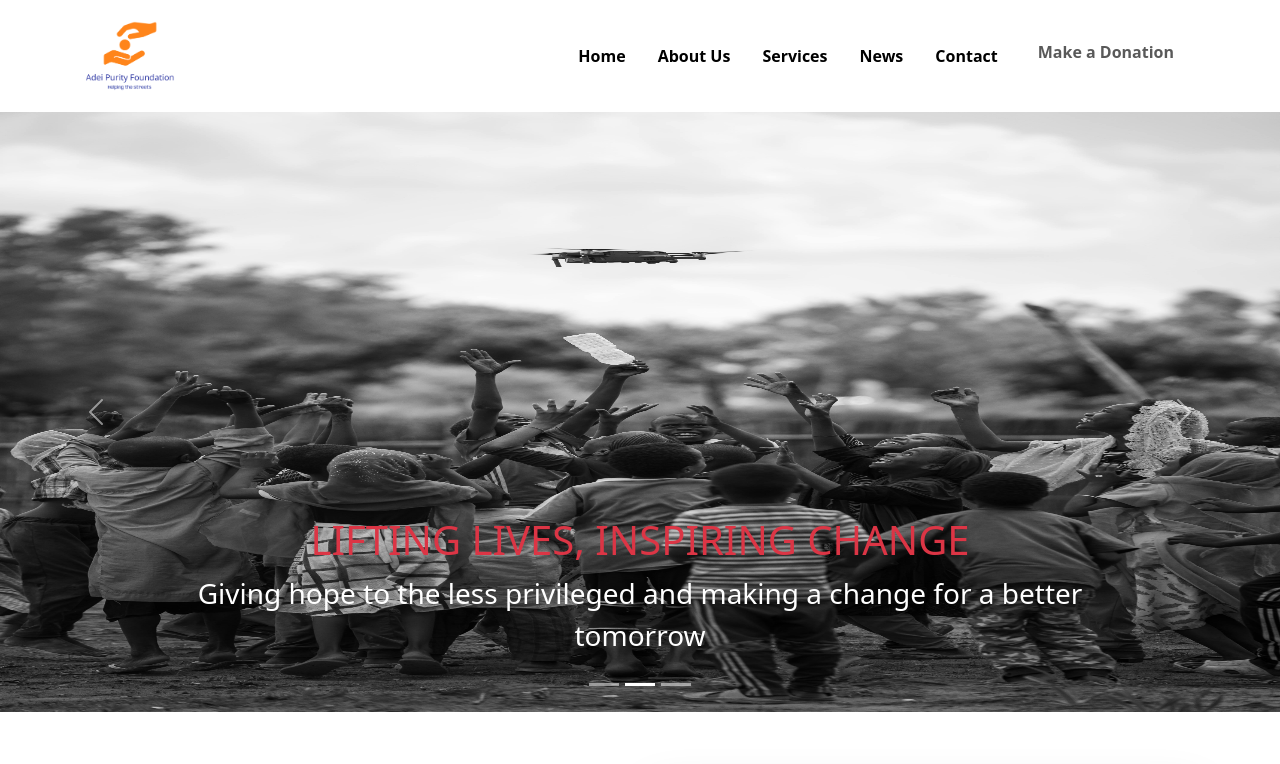
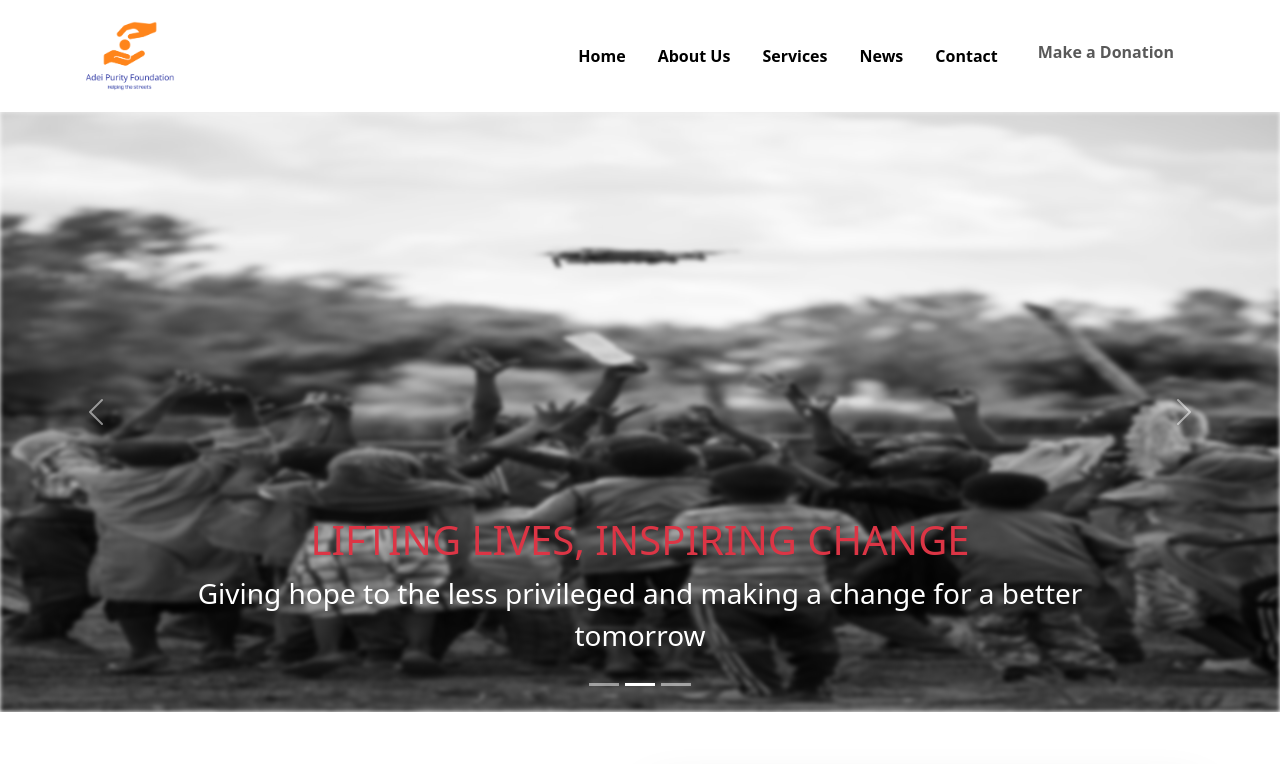
Before and after one commit to Felixowusu20/charitysite, a React (Vite) app: page / in a window 1280 px wide. Shown: the top 764 px of the page. Built offline with nearby package versions, Linux system fonts and the light colour scheme.

Commit message:
blurred the images a bit

```diff
--- a/src/Components/Pages/HomePage/Slider/Slider.jsx
+++ b/src/Components/Pages/HomePage/Slider/Slider.jsx
@@ -4,13 +4,14 @@ import myImage2 from '/src/images/children2.jpg';
 import myImage3 from '/src/images/children3.jpg';
 import 'bootstrap/dist/css/bootstrap.min.css';
 import "bootstrap/dist/js/bootstrap"
+import './slider.css'
 
 function Slider() {
   return (
     <Carousel>
       <Carousel.Item>
         <img
-          className="d-block w-100"
+          className="d-block w-100 blurred-image"
           src={myImage1} // Replace with your first image URL
           alt="First slide"
           height="600px"
@@ -24,7 +25,7 @@ function Slider() {
 
       <Carousel.Item>
         <img
-          className="d-block w-100"
+          className="d-block w-100 blurred-image"
           src={myImage2} // Replace with your second image URL
           alt="Second slide"
           height="600px"
@@ -38,7 +39,7 @@ function Slider() {
 
       <Carousel.Item>
         <img
-          className="d-block w-100"
+          className="d-block w-100 blurred-image"
           src={myImage3} // Replace with your third image URL
           alt="Third slide"
           height="600px"
--- /dev/null
+++ b/src/Components/Pages/HomePage/Slider/slider.css
@@ -0,0 +1,4 @@
+.blurred-image{
+    filter: blur(2px);
+    /* background-image: linear-gradient(to bottom,rgba(0, 0, 0, 0.932), rgba(0, 0, 0, 0.932)) ; */
+}
```
